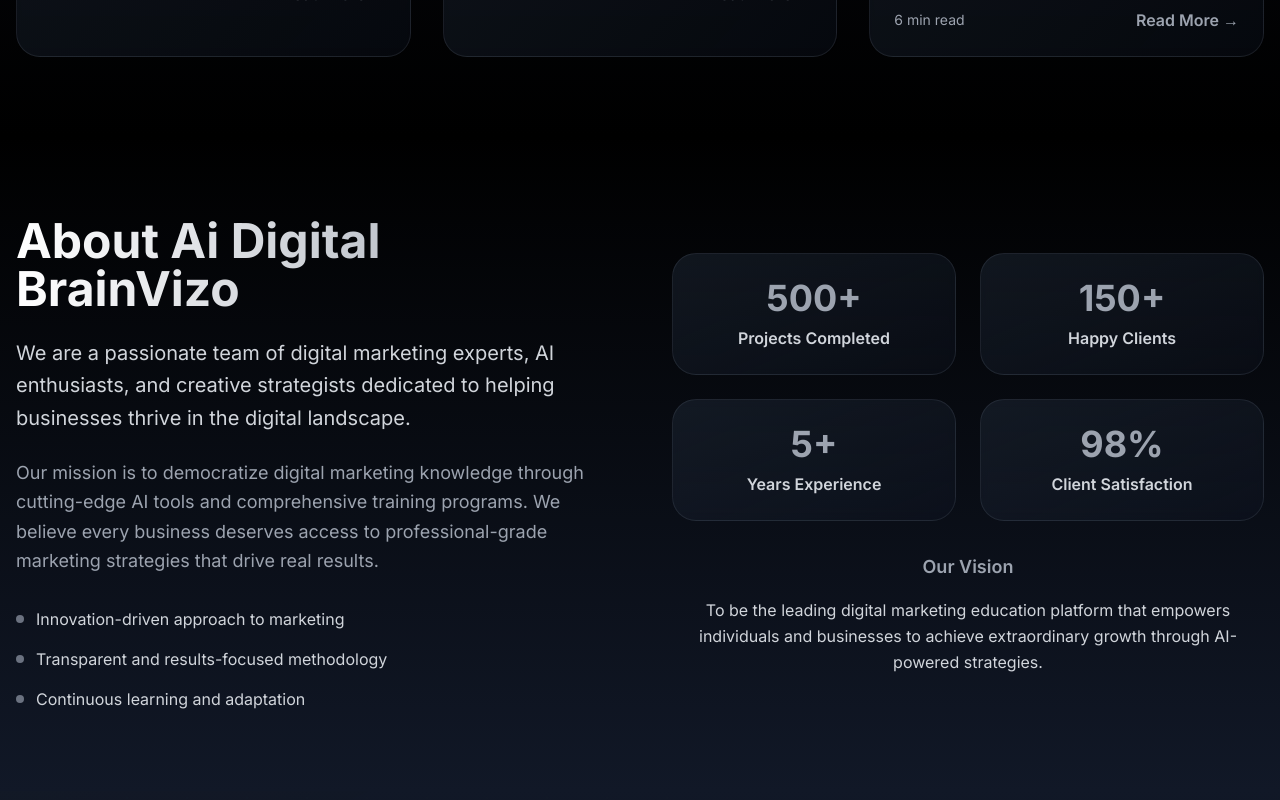
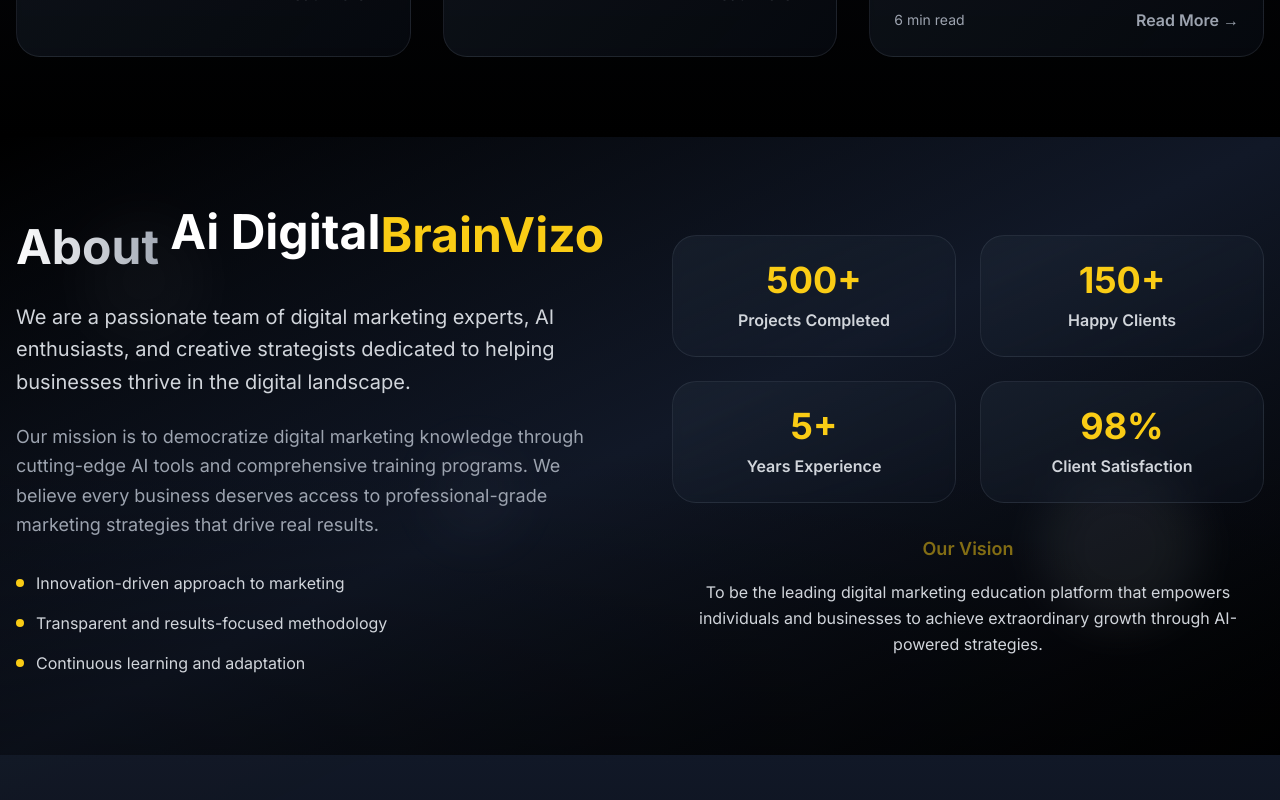
Before and after one commit to Vijay1977-lab/brainvizo-digital-pulse-91, a React (Vite) app: page / in a window 1280 px wide. Shown: the part 6000-6800 px from the top of the page. Built offline with nearby package versions, Linux system fonts and the light colour scheme.

Commit message:
Update About Us page styling
Apply hero section color to About Us page and add animation to "Ai DigitalBrainVizo" text.

```diff
--- a/src/components/AboutSection.tsx
+++ b/src/components/AboutSection.tsx
@@ -1,7 +1,13 @@
 
-import React from 'react';
+import React, { useEffect, useState } from 'react';
 
 const AboutSection = () => {
+  const [isLoaded, setIsLoaded] = useState(false);
+
+  useEffect(() => {
+    setIsLoaded(true);
+  }, []);
+
   const achievements = [
     { number: "500+", label: "Projects Completed" },
     { number: "150+", label: "Happy Clients" },
@@ -10,54 +16,66 @@ const AboutSection = () => {
   ];
 
   return (
-    <section className="py-20 px-4 bg-gradient-to-b from-black to-gray-900">
-      <div className="max-w-7xl mx-auto">
+    <section className="relative py-20 px-4 bg-gradient-to-br from-black via-gray-900 to-black overflow-hidden">
+      {/* Enhanced gradient overlay with multiple layers */}
+      <div className="absolute inset-0 bg-gradient-to-br from-black/60 via-gray-900/70 to-black/80"></div>
+      <div className="absolute inset-0 bg-gradient-to-t from-black/40 via-transparent to-transparent"></div>
+
+      {/* Floating orbs for enhanced background */}
+      <div className="absolute top-20 left-20 w-32 h-32 bg-white/5 rounded-full blur-xl animate-pulse"></div>
+      <div className="absolute bottom-32 right-20 w-40 h-40 bg-gray-400/10 rounded-full blur-xl animate-pulse delay-1000"></div>
+      <div className="absolute top-1/2 left-1/3 w-24 h-24 bg-gray-600/10 rounded-full blur-xl animate-pulse delay-500"></div>
+
+      <div className="relative z-10 max-w-7xl mx-auto">
         <div className="grid lg:grid-cols-2 gap-16 items-center">
           {/* Content */}
-          <div>
-            <h2 className="text-5xl font-bold mb-6 bg-gradient-to-r from-white to-gray-400 bg-clip-text text-transparent">
-              About Ai Digital BrainVizo
+          <div className={`transform transition-all duration-1500 ${isLoaded ? 'translate-y-0 opacity-100' : 'translate-y-10 opacity-0'}`}>
+            <h2 className="text-5xl font-bold mb-6 leading-tight">
+              <span className="bg-gradient-to-r from-white to-gray-400 bg-clip-text text-transparent">About </span>
+              <span className="text-white animate-bounce inline-block" style={{ animationDelay: '0s' }}>Ai Digital</span>
+              <span className="text-yellow-400 animate-bounce inline-block" style={{ animationDelay: '0.2s' }}> BrainVizo</span>
             </h2>
 
-            <p className="text-xl text-gray-300 mb-6 leading-relaxed">
+            <p className={`text-xl text-gray-300 mb-6 leading-relaxed transform transition-all duration-1500 delay-300 ${isLoaded ? 'translate-y-0 opacity-100' : 'translate-y-10 opacity-0'}`}>
               We are a passionate team of digital marketing experts, AI enthusiasts, and creative strategists
               dedicated to helping businesses thrive in the digital landscape.
             </p>
 
-            <p className="text-lg text-gray-400 mb-8 leading-relaxed">
+            <p className={`text-lg text-gray-400 mb-8 leading-relaxed transform transition-all duration-1500 delay-500 ${isLoaded ? 'translate-y-0 opacity-100' : 'translate-y-10 opacity-0'}`}>
               Our mission is to democratize digital marketing knowledge through cutting-edge AI tools and
               comprehensive training programs. We believe every business deserves access to professional-grade
               marketing strategies that drive real results.
             </p>
 
-            <div className="space-y-4">
-              <div className="flex items-center gap-3">
-                <div className="w-2 h-2 bg-gray-500 rounded-full"></div>
-                <span className="text-gray-300">Innovation-driven approach to marketing</span>
+            <div className={`space-y-4 transform transition-all duration-1500 delay-700 ${isLoaded ? 'translate-y-0 opacity-100' : 'translate-y-10 opacity-0'}`}>
+              <div className="flex items-center gap-3 group">
+                <div className="w-2 h-2 bg-yellow-400 rounded-full group-hover:scale-125 transition-transform duration-300"></div>
+                <span className="text-gray-300 group-hover:text-white transition-colors duration-300">Innovation-driven approach to marketing</span>
               </div>
-              <div className="flex items-center gap-3">
-                <div className="w-2 h-2 bg-gray-500 rounded-full"></div>
-                <span className="text-gray-300">Transparent and results-focused methodology</span>
+              <div className="flex items-center gap-3 group">
+                <div className="w-2 h-2 bg-yellow-400 rounded-full group-hover:scale-125 transition-transform duration-300"></div>
+                <span className="text-gray-300 group-hover:text-white transition-colors duration-300">Transparent and results-focused methodology</span>
               </div>
-              <div className="flex items-center gap-3">
-                <div className="w-2 h-2 bg-gray-500 rounded-full"></div>
-                <span className="text-gray-300">Continuous learning and adaptation</span>
+              <div className="flex items-center gap-3 group">
+                <div className="w-2 h-2 bg-yellow-400 rounded-full group-hover:scale-125 transition-transform duration-300"></div>
+                <span className="text-gray-300 group-hover:text-white transition-colors duration-300">Continuous learning and adaptation</span>
               </div>
             </div>
           </div>
 
           {/* Achievements */}
-          <div>
+          <div className={`transform transition-all duration-1500 delay-900 ${isLoaded ? 'translate-y-0 opacity-100' : 'translate-y-10 opacity-0'}`}>
             <div className="grid grid-cols-2 gap-6">
               {achievements.map((achievement, index) => (
                 <div
                   key={index}
-                  className="text-center p-6 bg-gradient-to-br from-gray-800/50 to-gray-900/30 backdrop-blur-sm border border-gray-500/20 rounded-3xl hover:border-gray-500/50 transition-all duration-500 group"
+                  className="text-center p-6 bg-gradient-to-br from-gray-800/50 to-gray-900/30 backdrop-blur-sm border border-gray-500/20 rounded-3xl hover:border-yellow-400/50 transition-all duration-500 group hover:transform hover:scale-105"
+                  style={{ animationDelay: `${index * 0.1}s` }}
                 >
-                  <div className="text-4xl font-bold text-gray-400 mb-2 group-hover:scale-110 transition-transform duration-300">
+                  <div className="text-4xl font-bold text-yellow-400 mb-2 group-hover:scale-110 transition-transform duration-300 animate-fade-in">
                     {achievement.number}
                   </div>
-                  <div className="text-gray-300 font-semibold">
+                  <div className="text-gray-300 font-semibold group-hover:text-white transition-colors duration-300">
                     {achievement.label}
                   </div>
                 </div>
@@ -65,10 +83,10 @@ const AboutSection = () => {
             </div>
 
             <div className="mt-8 text-center">
-              <p className="text-lg text-gray-400 font-semibold mb-4">
+              <p className="text-lg text-yellow-400 font-semibold mb-4 animate-pulse">
                 Our Vision
               </p>
-              <p className="text-gray-300 leading-relaxed">
+              <p className="text-gray-300 leading-relaxed hover:text-white transition-colors duration-300">
                 To be the leading digital marketing education platform that empowers
                 individuals and businesses to achieve extraordinary growth through AI-powered strategies.
               </p>
```
